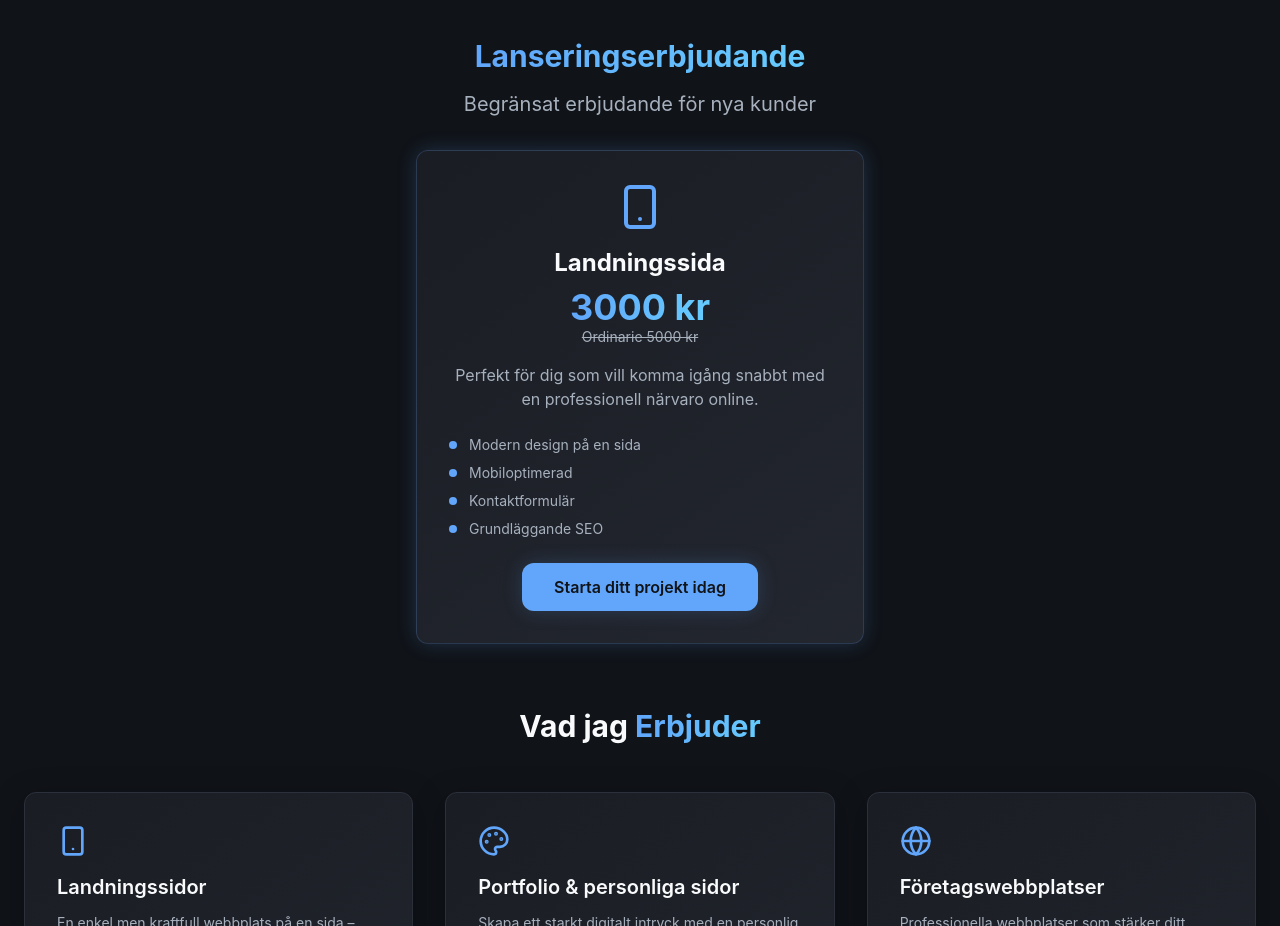
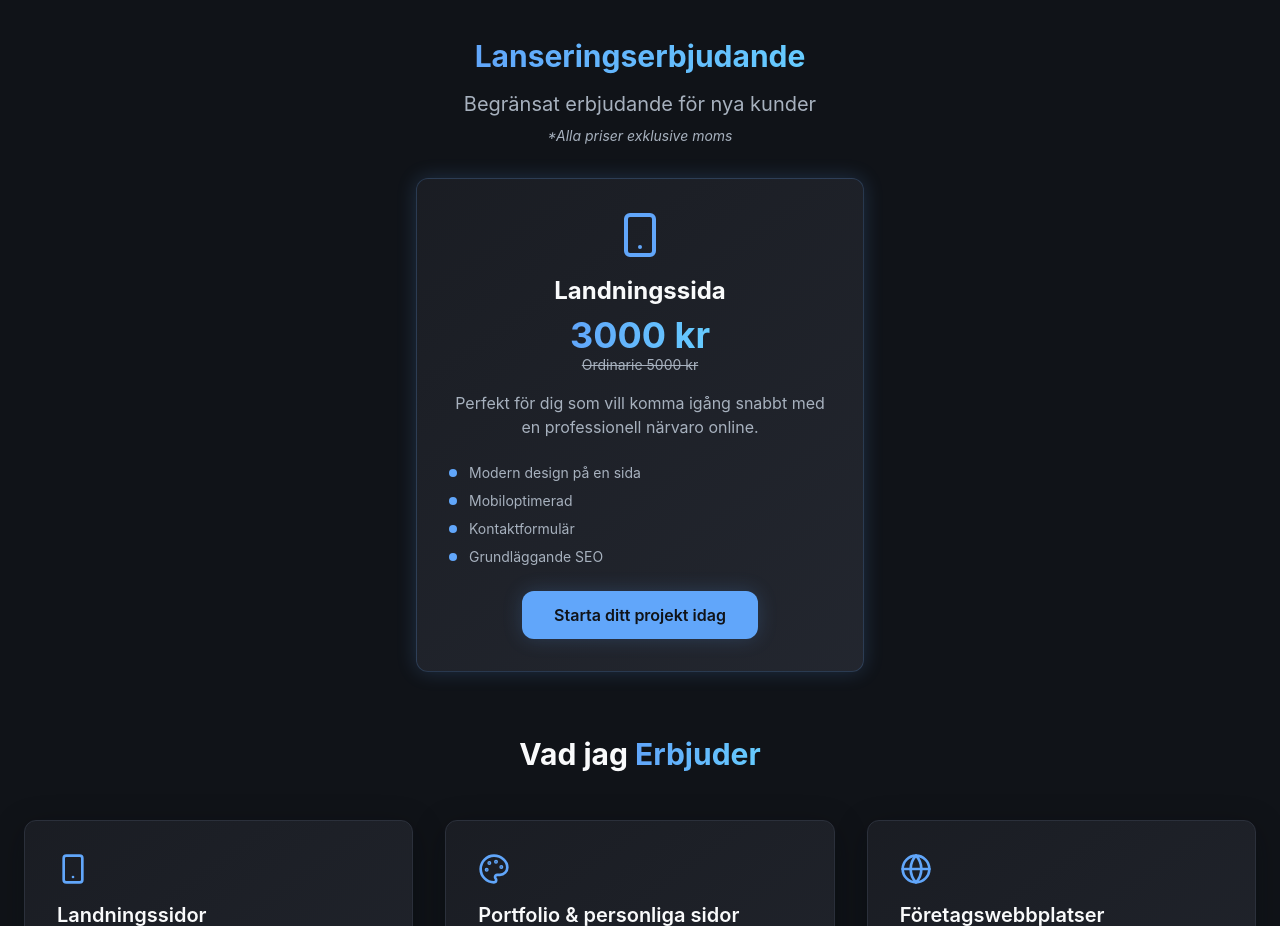
Before and after one commit to anglhz/persona-showcase-demo, a React (Vite) app: page / in a window 1280 px wide. Shown: the part 1540-2466 px from the top of the page. Built offline with nearby package versions, Linux system fonts and the light colour scheme.

Commit message:
Add note about VAT

```diff
--- a/src/components/About.tsx
+++ b/src/components/About.tsx
@@ -119,6 +119,7 @@ const About = () => {
               <span className="gradient-text">Lanseringserbjudande</span>
             </h3>
             <p className="text-xl text-muted-foreground">Begränsat erbjudande för nya kunder</p>
+            <p className="text-sm text-muted-foreground mt-2 italic">*Alla priser exklusive moms</p>
           </div>
 
           <Card className="max-w-md mx-auto p-8 gradient-card shadow-glow border-primary/20 mb-16">
```
